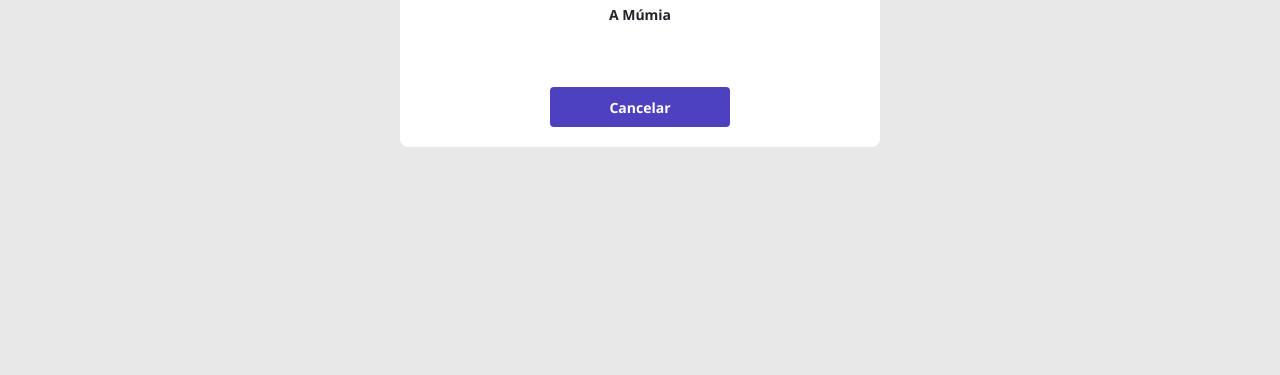
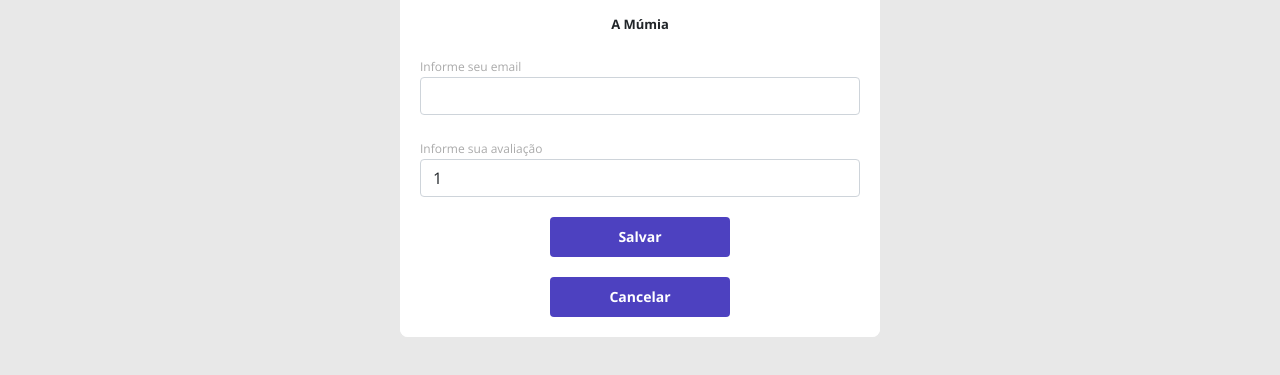
Before and after one commit to JessKangs/DSMovie, a plain HTML site: page form.html in a window 1280 px wide. Shown: the part 463-838 px from the top of the page. Before the commit the page ends 800 px from the top, so only its background shows below. Drawn offline with nearby package versions, Linux system fonts and the light colour scheme.

Commit message:
Formulário PARTE 2

```diff
--- a/CSS/styles.css
+++ b/CSS/styles.css
@@ -5,7 +5,7 @@
     --color-primary: #4d41c0;
     --white: #ffff;
     --text-gray: #4A4A4A;
-
+    --text-light-gray: #aaaaaa;
 
 }
 
@@ -104,9 +104,47 @@ a, a:hover {
     align-items: center;
     justify-content: center;
     border-radius: 4px;
+    border: 0;
 }
 
 .dsmovie-form-container {
     padding: 40px 0;
     max-width: 480px;
 }
+
+.dsmovie-form-description {
+    background-color: var(--white);
+    padding: 20px;
+    display: flex;
+    flex-direction: column;
+    align-items: center;
+    border-radius: 0 0 8px 8px;
+}
+
+.dsmovie-form {
+    width: 100%;
+}
+
+.dsmovie-form-description h3 {
+    font-size: 13px;
+    font-weight: 700;
+    margin-bottom: 20px;
+}
+
+.dsmovie-form-group {
+    margin-bottom: 20px;
+
+}
+
+.dsmovie-form-btn-container {
+    height: 100px;
+    display: flex;
+    flex-direction: column;
+    align-items: center;
+    justify-content: space-between;
+}
+
+.dsmovie-form-group label {
+    font-size: 12px;
+    color: var(--text-light-gray);
+}
--- a/form.html
+++ b/form.html
@@ -34,9 +34,31 @@
                     <div class="dsmovie-card">
                         <img src="https://www.themoviedb.org/t/p/w533_and_h300_bestv2/HEoR98F2kRA59xf38FK0K8mlse.jpg"
                             alt="A Múmia">
-                        <div class="dsmovie-card-description">
+                        <div class="dsmovie-form-description">
                             <h3>A Múmia</h3>
-                            <a class="dsmovie-btn" href="index.html">Cancelar</a>
+                            <form class="dsmovie-form">
+                                <div class="form-group dsmovie-form-group">
+                                    <label for="email">Informe seu email</label>
+                                    <input class="form-control" type="email" id="email">
+                                </div>
+                                <div class="form-group dsmovie-form-group" >
+                                    <label for="score">Informe sua avaliação</label>
+                                    <select class="form-control" name="score" id="score">
+                                        <option value="1">1</option>
+                                        <option value="2">2</option>
+                                        <option value="3">3</option>
+                                        <option value="4">4</option>
+                                        <option value="5">5</option>
+                                    </select>
+                                </div>
+
+                                <div class="dsmovie-form-btn-container">
+                                    <button class="dsmovie-btn" type="submit">Salvar</button>
+                                    <a class="dsmovie-btn" href="index.html">Cancelar</a>
+                                </div>
+
+
+                            </form>
 
                         </div>
                     </div>
```
